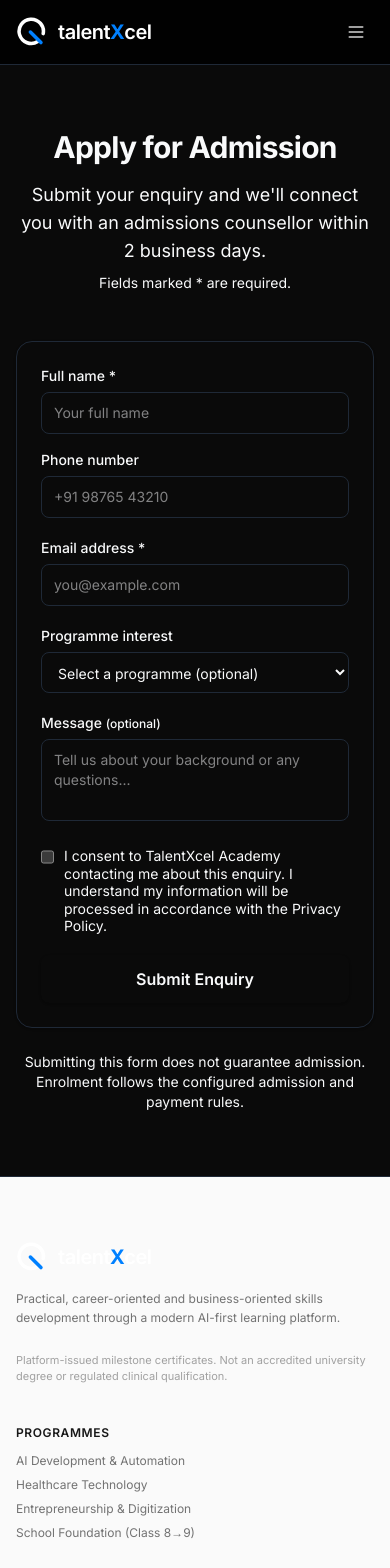
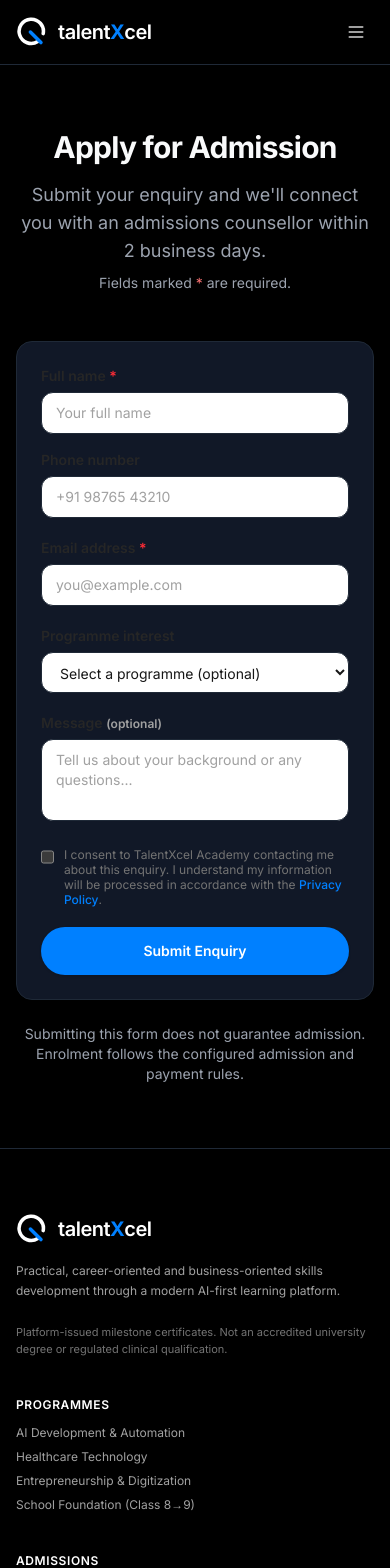
Before and after one commit to superapp124-cloud/TalentxcelNet, a Next.js app: page /apply in a window 390 px wide. Shown: the top 1568 px of the page. Built offline with nearby package versions, Linux system fonts and the light colour scheme.

Commit message:
feat(audit): Multi-viewport browser visual audit, token restoration, mobile overflow fix and form WCAG contrast enhancements

```diff
--- a/app/(public)/programmes/[slug]/page.tsx
+++ b/app/(public)/programmes/[slug]/page.tsx
@@ -208,14 +208,14 @@
             </span>
           </div>
 
-          <div className="flex items-center gap-3 pt-4">
+          <div className="flex flex-col sm:flex-row items-stretch sm:items-center gap-3 pt-4">
             <Link href={`/apply?programme=${programme.slug}`}>
-              <Button size="lg" className="gap-2">
+              <Button size="lg" className="gap-2 w-full sm:w-auto">
                 Apply for this Programme <ArrowRight className="h-4 w-4" />
               </Button>
             </Link>
             <Link href="/fees">
-              <Button variant="outline" size="lg">
+              <Button variant="outline" size="lg" className="w-full sm:w-auto">
                 View Fee Breakdown
               </Button>
             </Link>
--- a/app/globals.css
+++ b/app/globals.css
@@ -1,4 +1,26 @@
 @import "tailwindcss";
+
+@theme {
+  --color-background: var(--background);
+  --color-foreground: var(--foreground);
+  --color-card: var(--card);
+  --color-card-foreground: var(--card-foreground);
+  --color-popover: var(--popover);
+  --color-popover-foreground: var(--popover-foreground);
+  --color-primary: var(--primary);
+  --color-primary-foreground: var(--primary-foreground);
+  --color-secondary: var(--secondary);
+  --color-secondary-foreground: var(--secondary-foreground);
+  --color-muted: var(--muted);
+  --color-muted-foreground: var(--muted-foreground);
+  --color-accent: var(--accent);
+  --color-accent-foreground: var(--accent-foreground);
+  --color-destructive: var(--destructive);
+  --color-destructive-foreground: var(--destructive-foreground);
+  --color-border: var(--border);
+  --color-input: var(--input);
+  --color-ring: var(--ring);
+}
 
 :root {
   --background: #ffffff;
@@ -7,31 +29,31 @@
   --card-foreground: #0a0a0a;
   --popover: #ffffff;
   --popover-foreground: #0a0a0a;
-  --primary: #1a56db;
+  --primary: #0080FF;
   --primary-foreground: #ffffff;
   --secondary: #f3f4f6;
   --secondary-foreground: #0a0a0a;
   --muted: #f9fafb;
   --muted-foreground: #6b7280;
   --accent: #eff6ff;
-  --accent-foreground: #1a56db;
+  --accent-foreground: #0080FF;
   --destructive: #ef4444;
   --destructive-foreground: #ffffff;
   --border: #e5e7eb;
   --input: #e5e7eb;
-  --ring: #1a56db;
+  --ring: #0080FF;
   --radius: 0.75rem;
   --font-sans: 'Inter', system-ui, sans-serif;
 }
 
 .dark {
-  --background: #0a0a0a;
+  --background: #000000;
   --foreground: #f9fafb;
   --card: #111827;
   --card-foreground: #f9fafb;
   --popover: #111827;
   --popover-foreground: #f9fafb;
-  --primary: #3b82f6;
+  --primary: #0080FF;
   --primary-foreground: #ffffff;
   --secondary: #1f2937;
   --secondary-foreground: #f9fafb;
@@ -43,9 +65,8 @@
   --destructive-foreground: #0a0a0a;
   --border: #1f2937;
   --input: #1f2937;
-  --ring: #3b82f6;
+  --ring: #0080FF;
 }
-
 
 * {
   box-sizing: border-box;
@@ -62,6 +83,5 @@
   *, *::before, *::after {
     animation-duration: 0.01ms !important;
     animation-iteration-count: 1 !important;
-    transition-duration: 0.01ms !important;
   }
 }
--- a/components/auth/login-form.tsx
+++ b/components/auth/login-form.tsx
@@ -62,7 +62,7 @@
   return (
     <form onSubmit={handleSubmit(onSubmit)} className="space-y-4" noValidate>
       <div>
-        <label htmlFor="email" className="block text-sm font-medium text-foreground mb-1.5">
+        <label htmlFor="email" className="block text-sm font-semibold text-neutral-800 dark:text-neutral-200 mb-1.5">
           Email address
         </label>
         <input
@@ -70,13 +70,13 @@
           type="email"
           autoComplete="email"
           {...register('email')}
-          className="w-full rounded-lg border border-input bg-background px-3 py-2.5 text-sm placeholder:text-muted-foreground focus:outline-none focus:ring-2 focus:ring-ring disabled:cursor-not-allowed disabled:opacity-50"
+          className="w-full rounded-xl border border-neutral-300 dark:border-neutral-700 bg-white dark:bg-neutral-950 px-3.5 py-2.5 text-sm text-neutral-900 dark:text-white placeholder:text-neutral-400 dark:placeholder:text-neutral-500 focus:outline-none focus:ring-2 focus:ring-[#0080FF] focus:border-transparent transition-all disabled:opacity-50"
           placeholder="you@example.com"
           aria-describedby={errors.email ? 'email-error' : undefined}
           aria-invalid={!!errors.email}
         />
         {errors.email && (
-          <p id="email-error" className="mt-1.5 text-sm text-destructive" role="alert">
+          <p id="email-error" className="mt-1.5 text-sm text-red-500 font-medium" role="alert">
             {errors.email.message}
           </p>
         )}
@@ -84,10 +84,10 @@
 
       <div>
         <div className="flex items-center justify-between mb-1.5">
-          <label htmlFor="password" className="block text-sm font-medium text-foreground">
+          <label htmlFor="password" className="block text-sm font-semibold text-neutral-800 dark:text-neutral-200">
             Password
           </label>
-          <Link href="/auth/forgot-password" className="text-xs text-primary hover:underline">
+          <Link href="/auth/forgot-password" className="text-xs text-[#0080FF] hover:underline font-medium">
             Forgot password?
           </Link>
         </div>
@@ -97,14 +97,14 @@
             type={showPassword ? 'text' : 'password'}
             autoComplete="current-password"
             {...register('password')}
-            className="w-full rounded-lg border border-input bg-background px-3 py-2.5 pr-10 text-sm placeholder:text-muted-foreground focus:outline-none focus:ring-2 focus:ring-ring disabled:cursor-not-allowed disabled:opacity-50"
+            className="w-full rounded-xl border border-neutral-300 dark:border-neutral-700 bg-white dark:bg-neutral-950 px-3.5 py-2.5 pr-10 text-sm text-neutral-900 dark:text-white placeholder:text-neutral-400 dark:placeholder:text-neutral-500 focus:outline-none focus:ring-2 focus:ring-[#0080FF] focus:border-transparent transition-all disabled:opacity-50"
             placeholder="Enter your password"
             aria-describedby={errors.password ? 'password-error' : undefined}
             aria-invalid={!!errors.password}
           />
           <button
             type="button"
-            className="absolute right-3 top-1/2 -translate-y-1/2 text-muted-foreground hover:text-foreground"
+            className="absolute right-3 top-1/2 -translate-y-1/2 text-neutral-400 hover:text-neutral-600 dark:hover:text-neutral-200"
             onClick={() => setShowPassword(!showPassword)}
             aria-label={showPassword ? 'Hide password' : 'Show password'}
           >
@@ -112,13 +112,13 @@
           </button>
         </div>
         {errors.password && (
-          <p id="password-error" className="mt-1.5 text-sm text-destructive" role="alert">
+          <p id="password-error" className="mt-1.5 text-sm text-red-500 font-medium" role="alert">
             {errors.password.message}
           </p>
         )}
       </div>
 
-      <Button type="submit" className="w-full" disabled={isLoading}>
+      <Button type="submit" className="w-full rounded-full bg-[#0080FF] hover:bg-[#0070E0] text-white font-semibold py-2.5 shadow-sm transition-all hover:scale-[1.01] active:scale-[0.99]" disabled={isLoading}>
         {isLoading && <Loader2 className="mr-2 h-4 w-4 animate-spin" aria-hidden="true" />}
         {isLoading ? 'Signing in...' : 'Sign In'}
       </Button>
--- a/components/brand/logo.tsx
+++ b/components/brand/logo.tsx
@@ -10,6 +10,7 @@
   variant?: 'full' | 'emblem'
   href?: string
   useImage?: boolean
+  theme?: 'light' | 'dark' | 'auto'
 }
 
 const sizeMap = {
@@ -22,9 +23,11 @@
 export function TalentXcelEmblem({
   className = 'h-8 w-8',
   pixelSize = 32,
+  strokeColor,
 }: {
   className?: string
   pixelSize?: number
+  strokeColor?: string
 }) {
   return (
     <svg
@@ -40,7 +43,7 @@
       {/* Outer circular track with bottom-right aperture */}
       <path
         d="M 68 80 A 38 38 0 1 1 85 55"
-        stroke="currentColor"
+        stroke={strokeColor || 'currentColor'}
         strokeWidth="11"
         strokeLinecap="round"
       />
@@ -64,8 +67,16 @@
   variant = 'full',
   href = '/',
   useImage = false,
+  theme = 'auto',
 }: LogoProps) {
   const { emblem, text, px, imgH, imgW } = sizeMap[size]
+
+  const colorClass =
+    theme === 'dark'
+      ? 'text-white'
+      : theme === 'light'
+      ? 'text-neutral-900'
+      : 'text-neutral-900 dark:text-white'
 
   const content = useImage ? (
     <div className={`relative flex items-center shrink-0 ${className}`}>
@@ -79,10 +90,10 @@
       />
     </div>
   ) : (
-    <div className={`flex items-center gap-2.5 select-none shrink-0 text-white dark:text-white ${className}`}>
+    <div className={`flex items-center gap-2.5 select-none shrink-0 ${colorClass} ${className}`}>
       <TalentXcelEmblem className={emblem} pixelSize={px} />
       {variant === 'full' && (
-        <span className={`font-semibold tracking-tight text-white ${text} font-sans leading-none inline-flex items-baseline`}>
+        <span className={`font-semibold tracking-tight ${text} font-sans leading-none inline-flex items-baseline`}>
           talent<span className="font-bold text-[#0080FF]">X</span>cel
         </span>
       )}
--- a/components/public/enquiry-form.tsx
+++ b/components/public/enquiry-form.tsx
@@ -93,22 +93,22 @@
     <form onSubmit={handleSubmit(onSubmit)} className="space-y-5" noValidate>
       <div className="grid grid-cols-1 sm:grid-cols-2 gap-4">
         <div>
-          <label htmlFor="enq-fullName" className="block text-sm font-medium text-foreground mb-1.5">
-            Full name <span aria-hidden="true" className="text-destructive">*</span>
+          <label htmlFor="enq-fullName" className="block text-sm font-semibold text-neutral-800 dark:text-neutral-200 mb-1.5">
+            Full name <span aria-hidden="true" className="text-red-500">*</span>
           </label>
           <input
             id="enq-fullName"
             type="text"
             autoComplete="name"
             {...register('fullName')}
-            className="w-full rounded-lg border border-input bg-background px-3 py-2.5 text-sm placeholder:text-muted-foreground focus:outline-none focus:ring-2 focus:ring-ring"
+            className="w-full rounded-xl border border-neutral-300 dark:border-neutral-700 bg-white dark:bg-neutral-950 px-3.5 py-2.5 text-sm text-neutral-900 dark:text-white placeholder:text-neutral-400 dark:placeholder:text-neutral-500 focus:outline-none focus:ring-2 focus:ring-[#0080FF] focus:border-transparent transition-all"
             placeholder="Your full name"
             aria-required="true"
           />
-          {errors.fullName && <p className="mt-1 text-sm text-destructive" role="alert">{errors.fullName.message}</p>}
+          {errors.fullName && <p className="mt-1 text-sm text-red-500 font-medium" role="alert">{errors.fullName.message}</p>}
         </div>
         <div>
-          <label htmlFor="enq-phone" className="block text-sm font-medium text-foreground mb-1.5">
+          <label htmlFor="enq-phone" className="block text-sm font-semibold text-neutral-800 dark:text-neutral-200 mb-1.5">
             Phone number
           </label>
           <input
@@ -116,37 +116,37 @@
             type="tel"
             autoComplete="tel"
             {...register('phone')}
-            className="w-full rounded-lg border border-input bg-background px-3 py-2.5 text-sm placeholder:text-muted-foreground focus:outline-none focus:ring-2 focus:ring-ring"
+            className="w-full rounded-xl border border-neutral-300 dark:border-neutral-700 bg-white dark:bg-neutral-950 px-3.5 py-2.5 text-sm text-neutral-900 dark:text-white placeholder:text-neutral-400 dark:placeholder:text-neutral-500 focus:outline-none focus:ring-2 focus:ring-[#0080FF] focus:border-transparent transition-all"
             placeholder="+91 98765 43210"
           />
-          {errors.phone && <p className="mt-1 text-sm text-destructive" role="alert">{errors.phone.message}</p>}
+          {errors.phone && <p className="mt-1 text-sm text-red-500 font-medium" role="alert">{errors.phone.message}</p>}
         </div>
       </div>
 
       <div>
-        <label htmlFor="enq-email" className="block text-sm font-medium text-foreground mb-1.5">
-          Email address <span aria-hidden="true" className="text-destructive">*</span>
+        <label htmlFor="enq-email" className="block text-sm font-semibold text-neutral-800 dark:text-neutral-200 mb-1.5">
+          Email address <span aria-hidden="true" className="text-red-500">*</span>
         </label>
         <input
           id="enq-email"
           type="email"
           autoComplete="email"
           {...register('email')}
-          className="w-full rounded-lg border border-input bg-background px-3 py-2.5 text-sm placeholder:text-muted-foreground focus:outline-none focus:ring-2 focus:ring-ring"
+          className="w-full rounded-xl border border-neutral-300 dark:border-neutral-700 bg-white dark:bg-neutral-950 px-3.5 py-2.5 text-sm text-neutral-900 dark:text-white placeholder:text-neutral-400 dark:placeholder:text-neutral-500 focus:outline-none focus:ring-2 focus:ring-[#0080FF] focus:border-transparent transition-all"
           placeholder="you@example.com"
           aria-required="true"
         />
-        {errors.email && <p className="mt-1 text-sm text-destructive" role="alert">{errors.email.message}</p>}
+        {errors.email && <p className="mt-1 text-sm text-red-500 font-medium" role="alert">{errors.email.message}</p>}
       </div>
 
       <div>
-        <label htmlFor="enq-programme" className="block text-sm font-medium text-foreground mb-1.5">
+        <label htmlFor="enq-programme" className="block text-sm font-semibold text-neutral-800 dark:text-neutral-200 mb-1.5">
           Programme interest
         </label>
         <select
           id="enq-programme"
           {...register('programmeInterest')}
-          className="w-full rounded-lg border border-input bg-background px-3 py-2.5 text-sm focus:outline-none focus:ring-2 focus:ring-ring"
+          className="w-full rounded-xl border border-neutral-300 dark:border-neutral-700 bg-white dark:bg-neutral-950 px-3.5 py-2.5 text-sm text-neutral-900 dark:text-white focus:outline-none focus:ring-2 focus:ring-[#0080FF] focus:border-transparent transition-all"
         >
           {programmes.map((p) => (
             <option key={p.id} value={p.id}>{p.label}</option>
@@ -155,17 +155,17 @@
       </div>
 
       <div>
-        <label htmlFor="enq-message" className="block text-sm font-medium text-foreground mb-1.5">
-          Message <span className="text-muted-foreground text-xs">(optional)</span>
+        <label htmlFor="enq-message" className="block text-sm font-semibold text-neutral-800 dark:text-neutral-200 mb-1.5">
+          Message <span className="text-neutral-400 text-xs">(optional)</span>
         </label>
         <textarea
           id="enq-message"
           rows={3}
           {...register('message')}
-          className="w-full rounded-lg border border-input bg-background px-3 py-2.5 text-sm placeholder:text-muted-foreground focus:outline-none focus:ring-2 focus:ring-ring resize-none"
+          className="w-full rounded-xl border border-neutral-300 dark:border-neutral-700 bg-white dark:bg-neutral-950 px-3.5 py-2.5 text-sm text-neutral-900 dark:text-white placeholder:text-neutral-400 dark:placeholder:text-neutral-500 focus:outline-none focus:ring-2 focus:ring-[#0080FF] focus:border-transparent transition-all resize-none"
           placeholder="Tell us about your background or any questions..."
         />
-        {errors.message && <p className="mt-1 text-sm text-destructive" role="alert">{errors.message.message}</p>}
+        {errors.message && <p className="mt-1 text-sm text-red-500 font-medium" role="alert">{errors.message.message}</p>}
       </div>
 
       <div className="flex items-start gap-2.5">
@@ -173,17 +173,17 @@
           id="enq-consent"
           type="checkbox"
           {...register('consent')}
-          className="mt-0.5 h-4 w-4 rounded border-input text-primary focus:ring-ring"
+          className="mt-0.5 h-4 w-4 rounded border-neutral-300 text-[#0080FF] focus:ring-[#0080FF]"
           aria-required="true"
         />
-        <label htmlFor="enq-consent" className="text-sm text-muted-foreground leading-tight">
+        <label htmlFor="enq-consent" className="text-xs text-neutral-500 dark:text-neutral-400 leading-tight">
           I consent to TalentXcel Academy contacting me about this enquiry. I understand my information will be processed in accordance with the{' '}
-          <a href="/legal/privacy" target="_blank" rel="noopener noreferrer" className="text-primary hover:underline">Privacy Policy</a>.
+          <a href="/legal/privacy" target="_blank" rel="noopener noreferrer" className="text-[#0080FF] hover:underline font-medium">Privacy Policy</a>.
         </label>
       </div>
-      {errors.consent && <p className="text-sm text-destructive" role="alert">{errors.consent.message}</p>}
+      {errors.consent && <p className="text-sm text-red-500 font-medium" role="alert">{errors.consent.message}</p>}
 
-      <Button type="submit" className="w-full" size="lg" disabled={isSubmitting}>
+      <Button type="submit" className="w-full rounded-full bg-[#0080FF] hover:bg-[#0070E0] text-white font-semibold py-3 text-sm shadow-sm transition-all hover:scale-[1.01] active:scale-[0.99]" size="lg" disabled={isSubmitting}>
         {isSubmitting && <Loader2 className="mr-2 h-4 w-4 animate-spin" aria-hidden="true" />}
         {isSubmitting ? 'Submitting...' : 'Submit Enquiry'}
       </Button>
--- a/components/public/footer.tsx
+++ b/components/public/footer.tsx
@@ -32,16 +32,16 @@
 
 export function PublicFooter() {
   return (
-    <footer className="border-t border-black/[0.06] dark:border-white/[0.08] bg-neutral-50 dark:bg-black text-neutral-600 dark:text-neutral-400" role="contentinfo">
+    <footer className="border-t border-white/[0.08] bg-[#000000] text-neutral-400" role="contentinfo">
       <div className="mx-auto max-w-7xl px-4 py-16 sm:px-6 lg:px-8">
         <div className="grid grid-cols-1 gap-10 sm:grid-cols-2 lg:grid-cols-5">
           {/* Brand Column */}
           <div className="lg:col-span-1 space-y-4">
-            <Logo size="md" variant="full" href="/" />
-            <p className="text-xs text-neutral-500 dark:text-neutral-400 leading-relaxed">
+            <Logo size="md" variant="full" href="/" theme="dark" />
+            <p className="text-xs text-neutral-400 leading-relaxed">
               Practical, career-oriented and business-oriented skills development through a modern AI-first learning platform.
             </p>
-            <div className="pt-2 text-[11px] text-neutral-400 leading-normal">
+            <div className="pt-2 text-[11px] text-neutral-500 leading-normal">
               Platform-issued milestone certificates. Not an accredited university degree or regulated clinical qualification.
             </div>
           </div>
@@ -49,7 +49,7 @@
           {/* Links Columns */}
           {Object.entries(footerLinks).map(([category, links]) => (
             <div key={category} className="space-y-3">
-              <h3 className="text-xs font-semibold uppercase tracking-wider text-neutral-900 dark:text-white">
+              <h3 className="text-xs font-semibold uppercase tracking-wider text-white">
                 {category}
               </h3>
               <ul className="space-y-2 text-xs" role="list">
@@ -57,7 +57,7 @@
                   <li key={link.href}>
                     <Link
                       href={link.href}
-                      className="text-neutral-500 dark:text-neutral-400 hover:text-black dark:hover:text-white transition-colors"
+                      className="text-neutral-400 hover:text-white transition-colors"
                     >
                       {link.label}
                     </Link>
@@ -68,18 +68,18 @@
           ))}
         </div>
 
-        <div className="mt-14 border-t border-black/[0.06] dark:border-white/[0.08] pt-8 flex flex-col sm:flex-row justify-between items-center gap-4 text-xs text-neutral-500 dark:text-neutral-500">
+        <div className="mt-14 border-t border-white/[0.08] pt-8 flex flex-col sm:flex-row justify-between items-center gap-4 text-xs text-neutral-500">
           <p>
             &copy; {new Date().getFullYear()} TalentXcel.net. All rights reserved.
           </p>
           <div className="flex items-center gap-6 text-[11px]">
-            <Link href="/contact" className="hover:text-black dark:hover:text-white transition-colors">
+            <Link href="/contact" className="hover:text-white transition-colors">
               Statutory Grievance Officer
             </Link>
-            <Link href="/legal/privacy" className="hover:text-black dark:hover:text-white transition-colors">
+            <Link href="/legal/privacy" className="hover:text-white transition-colors">
               Data Protection
             </Link>
-            <Link href="/accessibility" className="hover:text-black dark:hover:text-white transition-colors">
+            <Link href="/accessibility" className="hover:text-white transition-colors">
               WCAG 2.1 AA
             </Link>
           </div>
```
Also changed, not shown: components/auth/register-form.tsx (+28 -28 lines), tests/browser-audit.mjs (added, +155 -0 lines), 50 other files (tests, documents, lock files or other folders).
